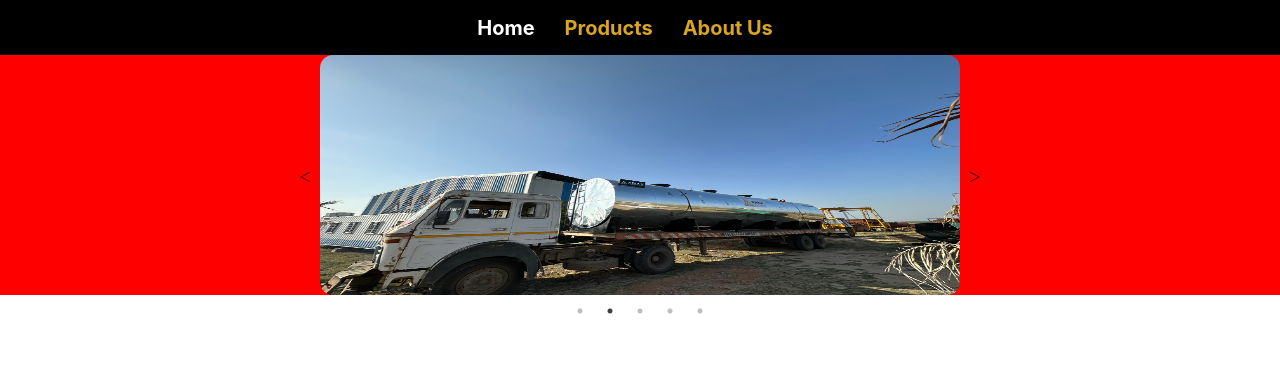
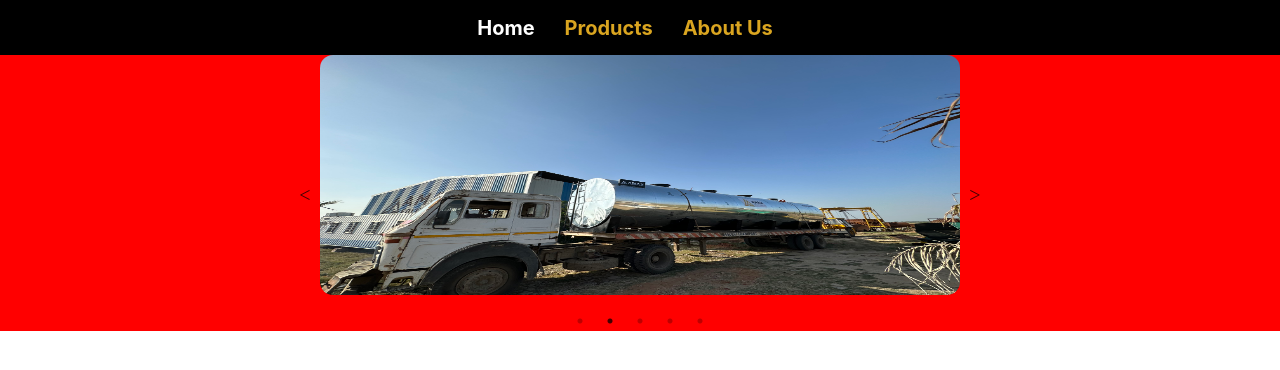
Before and after one commit to HitanshuShah1001/amax, a React (Create React App) app: page / in a window 1280 px wide. Shown: the top 370 px of the page. Built offline with nearby package versions, Linux system fonts and the light colour scheme.

Commit message:
Initialization setup

```diff
--- a/src/Carousel/styles.css
+++ b/src/Carousel/styles.css
@@ -4,8 +4,10 @@
 
 
 .slick-dots {
+    position: unset;
     bottom:unset;
     height:unset;
+    margin-top: 10px;
 }
 
 .slick-prev:before,
```
